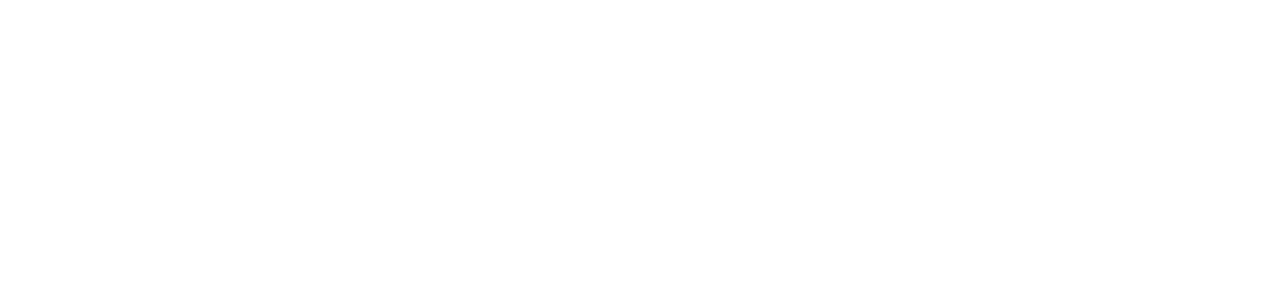
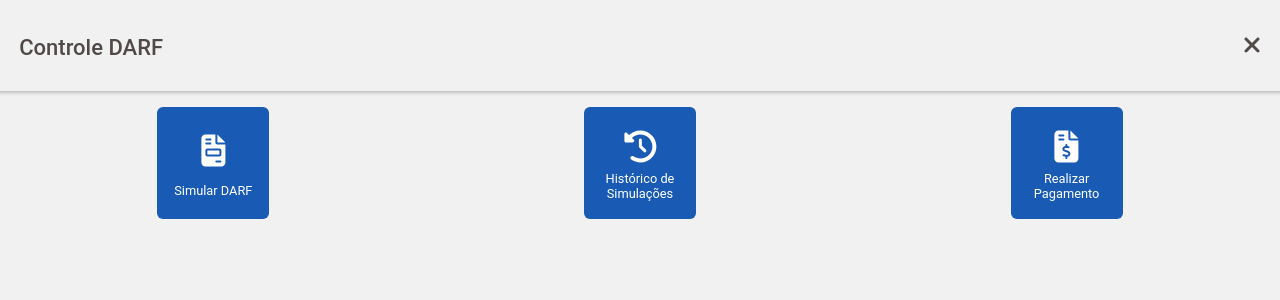
Before and after one commit to inteligentes-btg-hackathon/Frontend-ionic, a React (Create React App) app: page /dashboardDarf in a window 1280 px wide. Shown: the top 300 px of the page. Built offline with nearby package versions, Linux system fonts and the light colour scheme.

Commit message:
feat(component/screen): add darf dashboard buttons and screen

```diff
--- a/src/App.tsx
+++ b/src/App.tsx
@@ -2,7 +2,7 @@
 import { IonApp, IonRouterOutlet, setupIonicReact } from "@ionic/react";
 import { IonReactRouter } from "@ionic/react-router";
 import ViewMessage from "./pages/ViewMessage";
-import HistoricalDarf from "./pages/historicalDarf"
+import HistoricalDarf from "./pages/historicalDarf";
 
 /* Core CSS required for Ionic components to work properly */
 import "@ionic/react/css/core.css";
@@ -26,9 +26,10 @@
 import LoadingDarf from "./pages/LoadingDarf";
 import PendingTaxes from "./pages/pendingTaxes";
 import StockTransactions from "./pages/stockTransactions";
-import SuccessDarf from "./pages/successDarf"
+import SuccessDarf from "./pages/successDarf";
 import Login from "./pages/login";
 import Home from "./pages/home";
+import DashboardDarf from "./pages/dashboardDarf";
 
 setupIonicReact();
 
@@ -58,10 +59,13 @@
           <PendingTaxes />
         </Route>
         <Route path="/successDarf" exact={true}>
-          <SuccessDarf/>
+          <SuccessDarf />
         </Route>
         <Route path="/stockTransactions" exact={true}>
-          <StockTransactions/>
+          <StockTransactions />
+        </Route>
+        <Route path="/dashboardDarf" exact={true}>
+          <DashboardDarf />
         </Route>
         <Route path="/message/:id">
           <ViewMessage />
--- a/src/components/buttons/customButton.tsx
+++ b/src/components/buttons/customButton.tsx
@@ -1,2 +1,27 @@
-const CustomButton: React.FC<{}> = ({ }) => {
-  return (<></>) }
+import { IonButton } from "@ionic/react";
+import { faH, faHome, IconDefinition } from "@fortawesome/free-solid-svg-icons";
+import { FontAwesomeIcon } from "@fortawesome/react-fontawesome";
+
+import "../../styles/components/CustomButton.css";
+import React, { ReactElement } from "react";
+
+interface CustomButtonProps {
+  text: string;
+  IconElement: IconDefinition;
+  onclickHandler: () => void;
+}
+
+const CustomButton: React.FC<CustomButtonProps> = ({
+  text,
+  IconElement,
+  onclickHandler,
+}) => {
+  return (
+    <div className="squared-button" onClick={onclickHandler}>
+      <FontAwesomeIcon icon={IconElement} className="button-icon" />
+      <p className="button-text">{text}</p>
+    </div>
+  );
+};
+
+export default CustomButton;
--- a/src/pages/dashboardDarf.tsx
+++ b/src/pages/dashboardDarf.tsx
@@ -1,5 +1,49 @@
+import { IonContent, IonHeader, IonPage } from "@ionic/react";
+
+import {
+  faClose,
+  faFileInvoice,
+  faClockRotateLeft,
+  faFileInvoiceDollar,
+} from "@fortawesome/free-solid-svg-icons";
+import { FontAwesomeIcon } from "@fortawesome/react-fontawesome";
+
+import CustomButton from "../components/buttons/customButton";
+import "../styles/dashboardDarf.css";
+
 const DashboardDarf: React.FC = () => {
-  return (<></>)
-}
+  return (
+    <IonPage>
+      <IonHeader className="nav-header">
+        <h3>Controle DARF</h3>
+        <FontAwesomeIcon icon={faClose} className="nav-icon" />
+      </IonHeader>
 
-export default DashboardDarf
+      <div className="container">
+        <CustomButton
+          text={"Simular DARF"}
+          IconElement={faFileInvoice}
+          onclickHandler={function (): void {
+            throw new Error("Function not implemented.");
+          }}
+        />
+        <CustomButton
+          text={"Histórico de Simulações"}
+          IconElement={faClockRotateLeft}
+          onclickHandler={function (): void {
+            throw new Error("Function not implemented.");
+          }}
+        />
+        <CustomButton
+          text={"Realizar Pagamento"}
+          IconElement={faFileInvoiceDollar}
+          onclickHandler={function (): void {
+            throw new Error("Function not implemented.");
+          }}
+        />
+      </div>
+    </IonPage>
+  );
+};
+
+export default DashboardDarf;
--- /dev/null
+++ b/src/styles/components/CustomButton.css
@@ -0,0 +1,23 @@
+.squared-button {
+  display: flex;
+  flex-direction: column;
+  align-items: center;
+  justify-content: space-around;
+  height: 7em;
+  width: 7em;
+  padding: 1em;
+  border-radius: 6px;
+  background-color: #195ab4;
+  color: white;
+}
+
+.button-icon {
+  font-size: 2rem;
+  padding: 0.2em;
+}
+
+.button-text {
+  margin: 0;
+  font-size: 0.8rem;
+  text-align: center;
+}
--- a/src/styles/dashboardDarf.css
+++ b/src/styles/dashboardDarf.css
@@ -0,0 +1,18 @@
+.container {
+  display: flex;
+  flex-wrap: wrap;
+  background-color: #F1F1F1;
+  justify-content: space-around;
+  align-items: flex-start;
+  height: 100%;
+  padding-top: 1em;
+}
+
+.nav-header {
+  background-color: #F1F1F1;
+  padding: 1.2em;
+  display: flex;
+  justify-content: space-between;
+  align-items: center;
+  color: #514848;
+}
```
Also changed, not shown: src/components/buttons/customButton.css (deleted).
